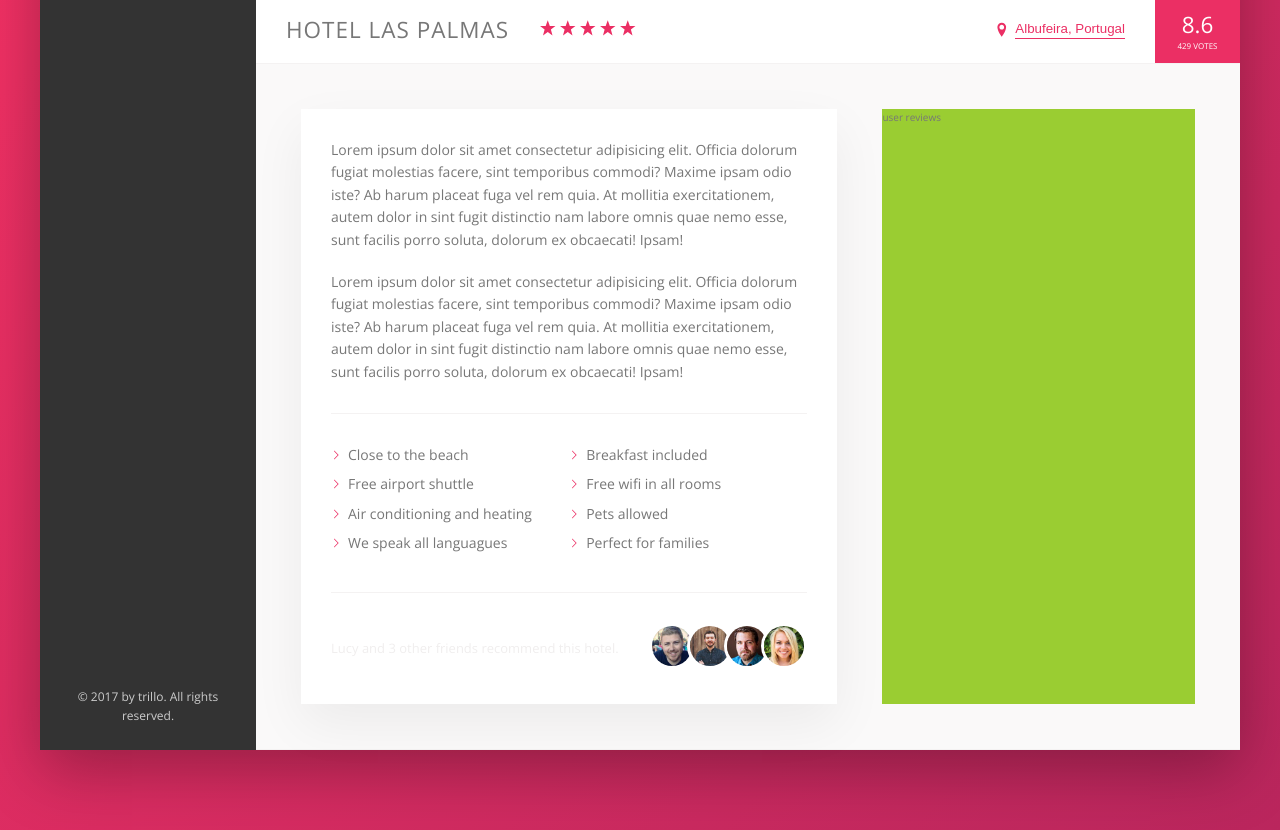
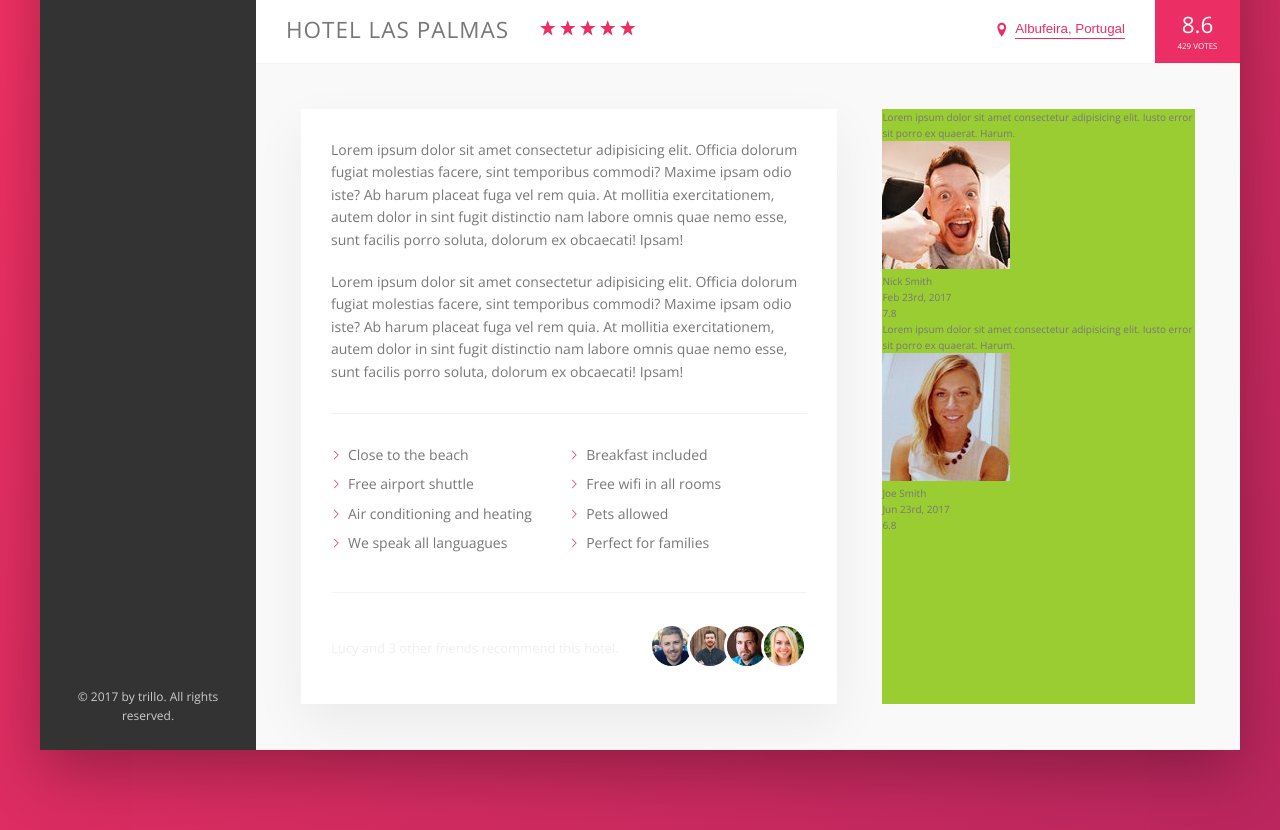
Before and after one commit to 4lvaro29/hotel, a website: page index.html in a window 1280 px wide. Shown: the part 538-1368 px from the top of the page. Drawn offline with nearby package versions, Linux system fonts and the light colour scheme.

Commit message:
ADD: user__review structure

```diff
--- a/index.html
+++ b/index.html
@@ -160,7 +160,32 @@
                             </div>
                         </div>
                         <div class="user-reviews">
-                            user reviews
+                            <figure class="review">
+                                <blockquote class="review__text">
+                                    Lorem ipsum dolor sit amet consectetur adipisicing elit. Iusto error sit porro ex quaerat. Harum.
+                                </blockquote>
+                                <figcaption class="review__user">
+                                    <img class="review__photo" src="assets/img/user-1.jpg" alt="">
+                                    <div class="review__user-box">
+                                        <p class="review__user-name">Nick Smith</p>
+                                        <p class="review__user-date">Feb 23rd, 2017</p>
+                                    </div>
+                                    <div class="review__rating">7.8</div>
+                                </figcaption>
+                            </figure>
+                            <figure class="review">
+                                <blockquote class="review__text">
+                                    Lorem ipsum dolor sit amet consectetur adipisicing elit. Iusto error sit porro ex quaerat. Harum.
+                                </blockquote>
+                                <figcaption class="review__user">
+                                    <img class="review__photo" src="assets/img/user-2.jpg" alt="">
+                                    <div class="review__user-box">
+                                        <p class="review__user-name">Joe Smith</p>
+                                        <p class="review__user-date">Jun 23rd, 2017</p>
+                                    </div>
+                                    <div class="review__rating">6.8</div>
+                                </figcaption>
+                            </figure>
                         </div>
                     </div>
 
```
